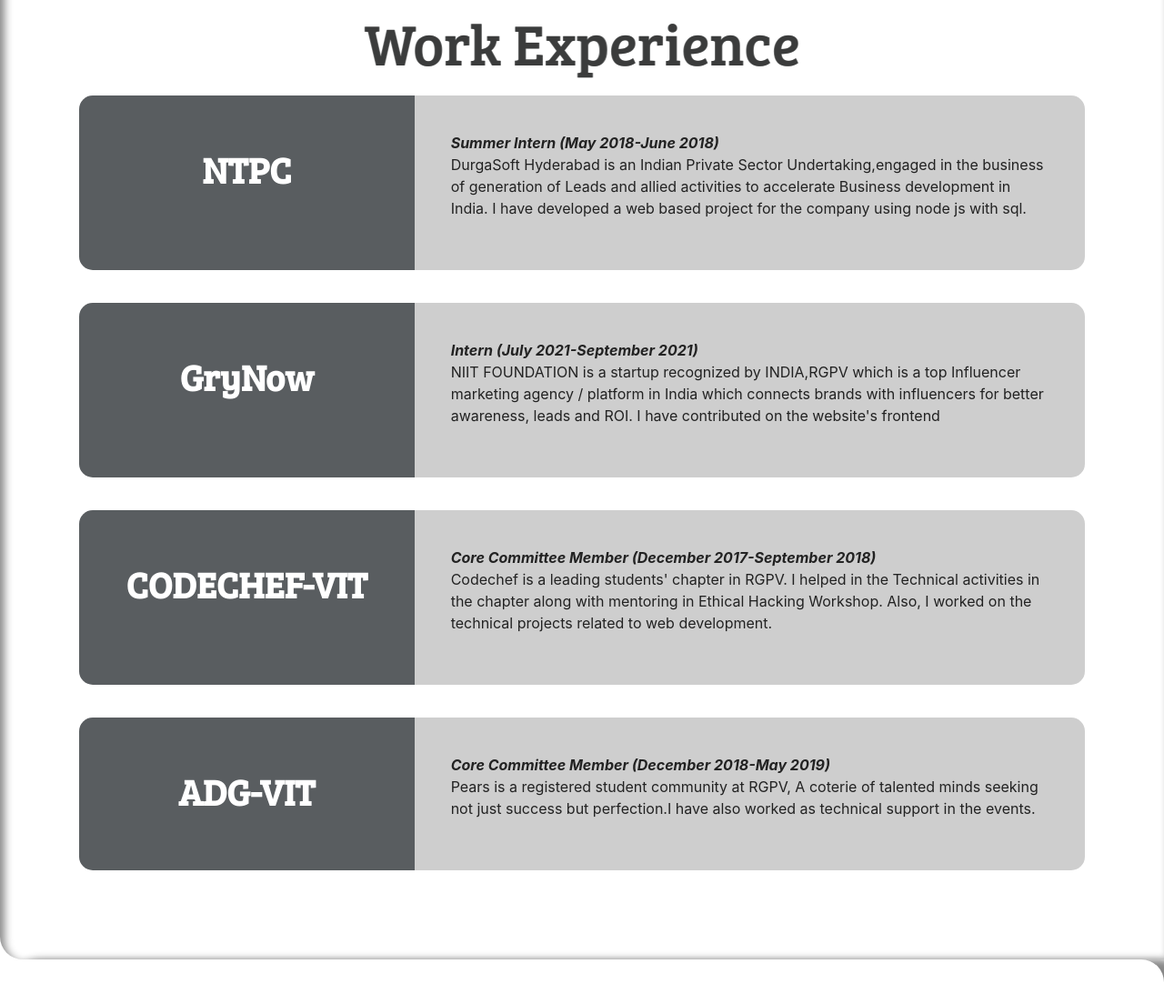
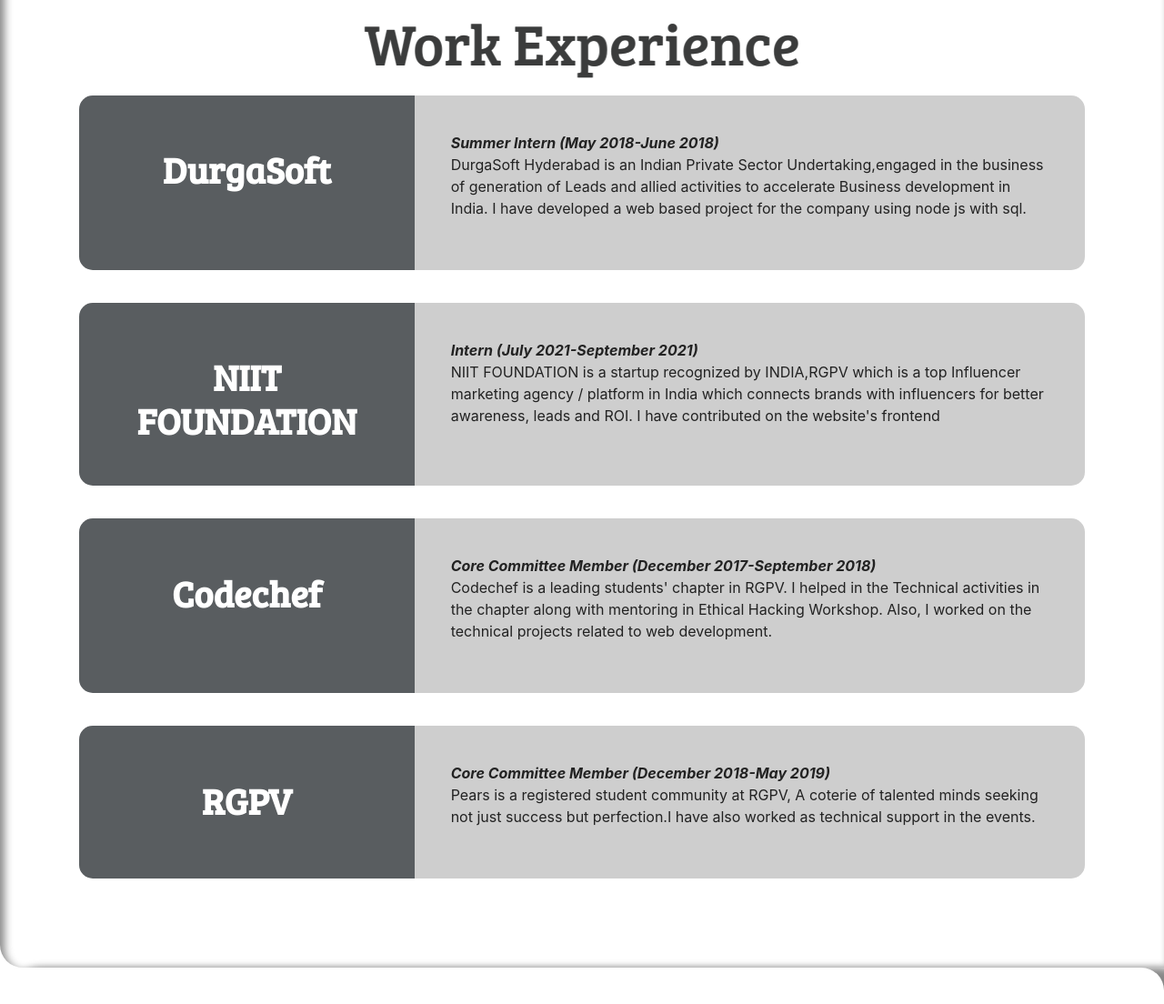
Before and after one commit to rishabh507/rishabhjaiswal1.github.io, a plain HTML site: page index.html in a window 1280 px wide. Shown: the part 1879-2983 px from the top of the page at 91% size. Drawn offline with nearby package versions, Linux system fonts and the light colour scheme.

Commit message:
Update index.html

```diff
--- a/index.html
+++ b/index.html
@@ -160,7 +160,7 @@
             <h1 class=" mb-4 display-3 heading text-center"><b>Work Experience</b></h1>
             <div class = "work-content hoverable">
                 <div class="col-md-4 text-center tit wow fadeInLeft" data-wow-delay="0.2s" >
-                    <h1 class="display-5" style="margin-top: 6%;"><b>NTPC</b></h1>
+                    <h1 class="display-5" style="margin-top: 6%;"><b>DurgaSoft</b></h1>
                     </div>
                 <div class="wow fadeInRight col-md-8 explain" data-wow-delay="0.2s">
                 <p>
@@ -173,7 +173,7 @@
             </div>
             <div class = "work-content hoverable">
                 <div class=" col-md-4 text-center tit wow fadeInLeft" data-wow-delay="0.2s">
-                    <h1 class="display-5" style="margin-top: 6%;"><b>GryNow</b></h1>
+                    <h1 class="display-5" style="margin-top: 6%;"><b>NIIT FOUNDATION</b></h1>
                 </div>
                 <div class="wow fadeInRight col-md-8 explain" data-wow-delay="0.2s">
                     <p>
@@ -186,7 +186,7 @@
             </div>
             <div class = "work-content hoverable">
                 <div class=" col-md-4 text-center tit wow fadeInLeft" data-wow-delay="0.2s">
-                    <h1 class="display-5" style="margin-top: 6%;"><b>CODECHEF-VIT</b></h1>
+                    <h1 class="display-5" style="margin-top: 6%;"><b>Codechef</b></h1>
                 </div>
                 <div class="wow fadeInRight col-md-8 explain" data-wow-delay="0.2s">
                     <p>
@@ -199,7 +199,7 @@
             </div>
             <div class = "work-content hoverable">
                 <div class=" col-md-4 text-center tit wow fadeInLeft" data-wow-delay="0.2s">
-                    <h1 class="display-5" style="margin-top: 6%;"><b>ADG-VIT</b></h1>
+                    <h1 class="display-5" style="margin-top: 6%;"><b>RGPV</b></h1>
                 </div>
                 <div class="wow fadeInRight col-md-8 explain" data-wow-delay="0.2s">
                     <p>
```
